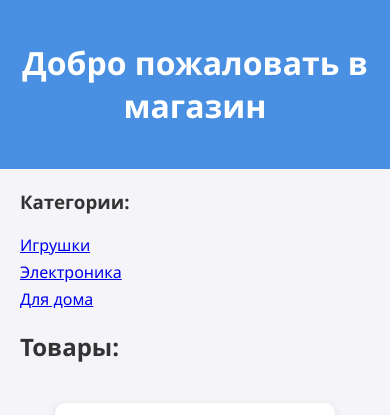
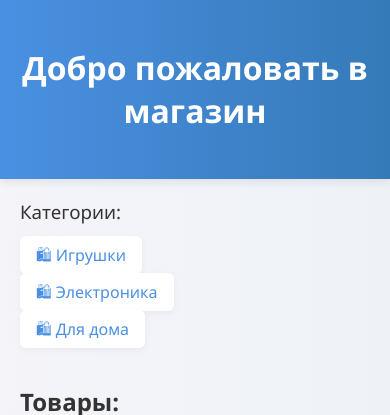
Before and after one commit to AlgoClassWork/myshop-django, a Django app: page / in a window 390 px wide. Shown: the top 415 px of the page. Run offline with Django 5.2, Linux system fonts and the light colour scheme; data comes from the database, SQL or seed files in the repository; both versions use the stored data as it was after the commit.

Commit message:
Add files via upload

```diff
--- /dev/null
+++ b/store/static/css/product_list.css
@@ -0,0 +1,111 @@
+    body {
+      font-family: 'Segoe UI', Tahoma, Geneva, Verdana, sans-serif;
+      background: linear-gradient(to right, #f4f4f9, #eef2f7);
+      color: #333;
+      margin: 0;
+      padding: 0;
+    }
+
+    header {
+      background: linear-gradient(90deg, #4a90e2, #357ab8);
+      color: white;
+      padding: 25px 20px;
+      text-align: center;
+      box-shadow: 0 2px 10px rgba(0,0,0,0.1);
+    }
+
+    h3 {
+      margin: 20px;
+      font-weight: 500;
+    }
+
+    ul {
+      list-style: none;
+      padding: 0 20px;
+      display: flex;
+      flex-wrap: wrap;
+      gap: 10px;
+    }
+
+    ul li a {
+      background: white;
+      padding: 8px 16px;
+      border-radius: 6px;
+      box-shadow: 0 2px 6px rgba(0,0,0,0.05);
+      text-decoration: none;
+      color: #4a90e2;
+      font-weight: 500;
+      transition: all 0.3s ease;
+    }
+
+    ul li a:hover {
+      background: #4a90e2;
+      color: white;
+    }
+
+    h2 {
+      padding: 0 20px;
+      margin-top: 40px;
+    }
+
+    .product-container {
+      display: flex;
+      flex-wrap: wrap;
+      gap: 20px;
+      padding: 20px;
+      justify-content: center;
+    }
+
+    .product-card {
+      background-color: white;
+      border-radius: 12px;
+      box-shadow: 0 4px 16px rgba(0,0,0,0.06);
+      width: 260px;
+      padding: 18px;
+      transition: transform 0.3s ease, box-shadow 0.3s ease;
+    }
+
+    .product-card:hover {
+      transform: translateY(-6px);
+      box-shadow: 0 6px 18px rgba(0,0,0,0.12);
+    }
+
+    .product-card img {
+      width: 100%;
+      border-radius: 10px;
+    }
+
+    .product-card h4 {
+      margin: 12px 0 6px;
+      font-size: 18px;
+    }
+
+    .product-card p {
+      margin-bottom: 12px;
+      color: #555;
+    }
+
+    .product-card a {
+      display: inline-block;
+      padding: 10px 16px;
+      background-color: #4a90e2;
+      color: white;
+      text-decoration: none;
+      border-radius: 6px;
+      font-size: 14px;
+      transition: background-color 0.3s ease;
+    }
+
+    .product-card a:hover {
+      background-color: #357ab8;
+    }
+
+    @media (max-width: 600px) {
+      ul {
+        flex-direction: column;
+      }
+      .product-container {
+        flex-direction: column;
+        align-items: center;
+      }
+    }
--- a/store/templates/product_list.html
+++ b/store/templates/product_list.html
@@ -1,88 +1,11 @@
+{% load static %}
 <!DOCTYPE html>
 <html lang="ru">
 <head>
-    <meta charset="UTF-8">
-    <meta name="viewport" content="width=device-width, initial-scale=1.0">
+  <meta charset="UTF-8" />
+  <meta name="viewport" content="width=device-width, initial-scale=1.0"/>
   <title>Магазин</title>
-    <style>
-        body {
-            font-family: 'Segoe UI', Tahoma, Geneva, Verdana, sans-serif;
-            background-color: #f4f4f9;
-            color: #333;
-            margin: 0;
-            padding: 0;
-        }
-
-        header {
-            background-color: #4a90e2;
-            color: white;
-            padding: 20px;
-            text-align: center;
-        }
-
-        h3 {
-            margin: 20px;
-        }
-
-        ul {
-            list-style: none;
-            padding: 0 20px;
-        }
-
-        ul li {
-            margin-bottom: 5px;
-        }
-
-        .product-container {
-            display: flex;
-            flex-wrap: wrap;
-            gap: 20px;
-            padding: 20px;
-            justify-content: center;
-        }
-
-        .product-card {
-            background-color: white;
-            border-radius: 10px;
-            box-shadow: 0 2px 8px rgba(0,0,0,0.1);
-            width: 250px;
-            padding: 15px;
-            transition: transform 0.2s, box-shadow 0.2s;
-        }
-
-        .product-card:hover {
-            transform: translateY(-5px);
-            box-shadow: 0 4px 12px rgba(0,0,0,0.15);
-        }
-
-        .product-card img {
-            width: 100%;
-            border-radius: 8px;
-        }
-
-        .product-card h4 {
-            margin: 10px 0 5px;
-        }
-
-        .product-card p {
-            margin: 0 0 10px;
-            color: #777;
-        }
-
-        .product-card a {
-            display: inline-block;
-            padding: 8px 12px;
-            background-color: #4a90e2;
-            color: white;
-            text-decoration: none;
-            border-radius: 5px;
-            transition: background-color 0.2s;
-        }
-
-        .product-card a:hover {
-            background-color: #357ab8;
-        }
-    </style>
+  <link rel="stylesheet" href="{% static 'css/product_list.css' %}">
 </head>
 <body>
 
@@ -94,19 +17,19 @@
   <ul>
     {% for category in categories %}
       <li>
-                <a href="{% url 'category_products' category.id %}"> {{ category.name }} </a>
+        <a href="{% url 'category_products' category.id %}">🛍 {{ category.name }}</a>
       </li>
     {% endfor %}
   </ul>
 
-    <h2 style="padding: 0 20px;">Товары:</h2>
+  <h2>Товары:</h2>
   <div class="product-container">
     {% for product in products %}
       <div class="product-card">
         <img src="{{ product.image.url }}" alt="{{ product.title }}">
         <h4>{{ product.title }}</h4>
         <p>{{ product.price }} руб.</p>
-                <a href="#">Подробнее</a>
+        <a href="{% url 'product_detail' product.id %}">Подробнее</a>
       </div>
     {% endfor %}
   </div>
```
Also changed, not shown: store/static/css/product_detail.css (added, +84 -0 lines), store/templates/product_detail.html (+21 -8 lines), db.sqlite3, store/views.py (line endings or trailing spaces). Lines whose indentation alone changed are shown as unchanged.
